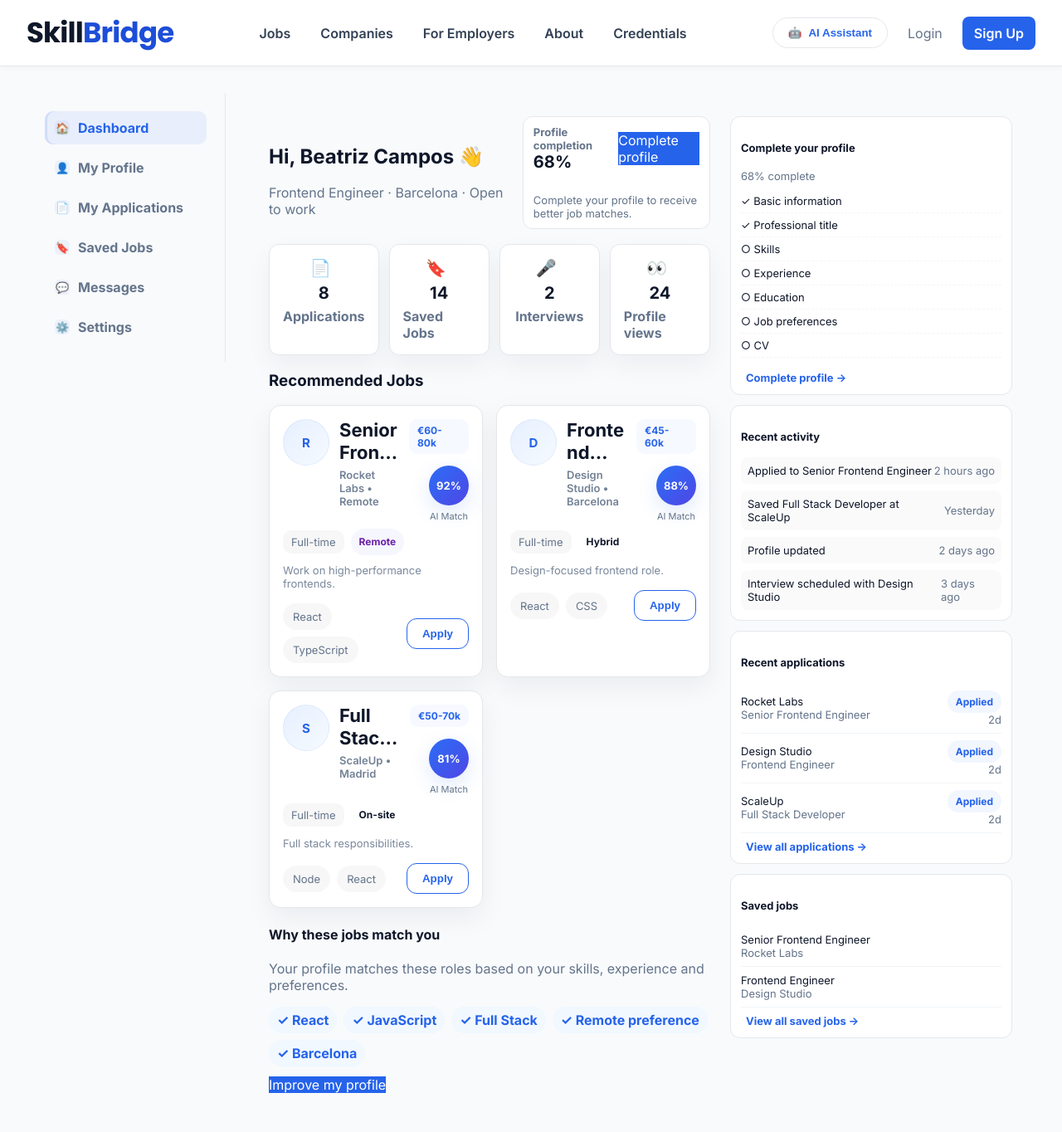
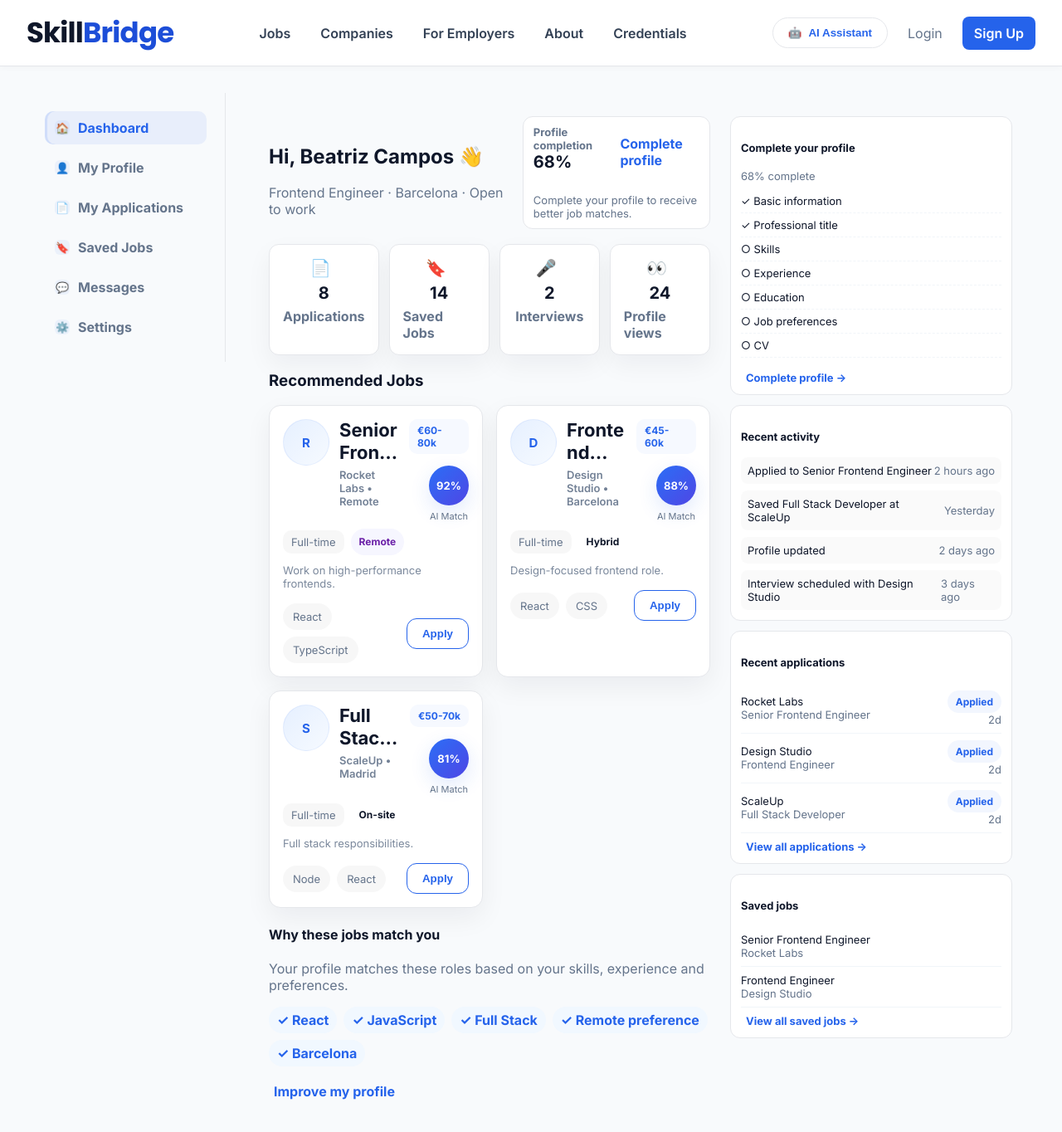
Before and after one commit to beatriz24BCN/SkillBridge, a React (Vite) app: page /dashboard in a window 1280 px wide. Shown: the top 1364 px of the page at 83% size. Built offline with nearby package versions, Linux system fonts and the light colour scheme.

Commit message:
feat: finalize SkillBridge dashboard

```diff
--- a/src/pages/Dashboard.jsx
+++ b/src/pages/Dashboard.jsx
@@ -37,7 +37,7 @@ export default function Dashboard(){
                     <div className="pc-percent">{progress}%</div>
                   </div>
                   <div className="pc-action">
-                    <Link to="/profile/edit" className="btn-primary">Complete profile</Link>
+                    <Link to="/profile/edit" className="auth-link">Complete profile</Link>
                   </div>
                 </div>
                 <div className="progress-bar"><div className="progress-fill" style={{width: `${progress}%`}}/></div>
@@ -84,7 +84,7 @@ export default function Dashboard(){
                 ))}
               </div>
               <div style={{marginTop:12}}>
-                <Link to="/profile/edit" className="btn-primary">Improve my profile</Link>
+                <Link to="/profile/edit" className="auth-link">Improve my profile</Link>
               </div>
             </section>
           </div>
```
